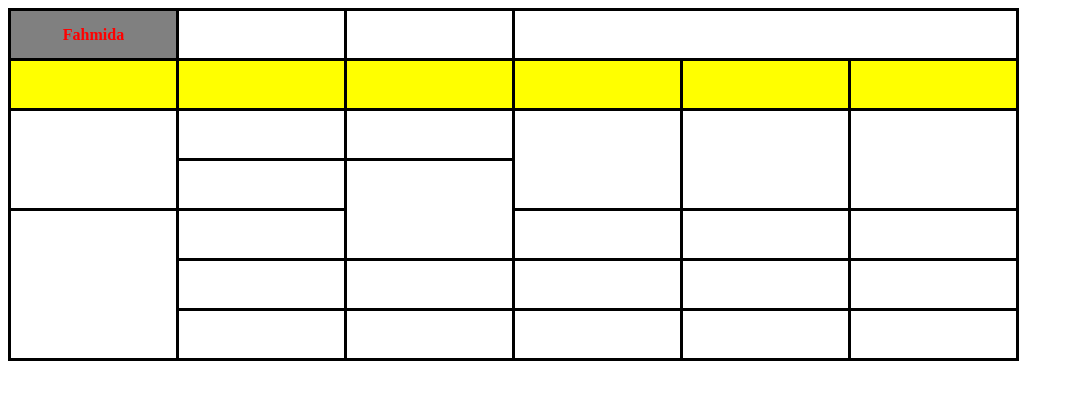
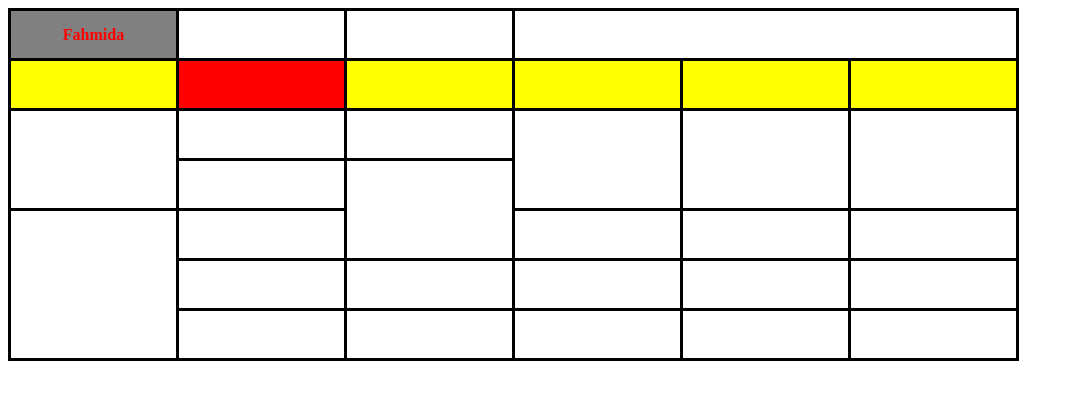
Before and after one commit to Monia-Bilashi/Table-recape, a plain HTML site: page index.html in a window 1280 px wide. Shown: the whole page, without its empty margins (0-1074 px from the left). Drawn offline with Linux system fonts and the light colour scheme.

Commit message:
2nd commit

```diff
--- a/index.html
+++ b/index.html
@@ -24,7 +24,7 @@
         <tr class="row-2">
             <!--2nd-->
             <td></td>
-            <td></td>
+            <td class="row-2-t-2"></td>
             <td></td>
             <td></td>
             <td></td>
--- a/style.css
+++ b/style.css
@@ -32,3 +32,7 @@ td {
 .row-2 {
     background-color: yellow;
 }
+
+.row-2-t-2 {
+    background-color: red;
+}
```
